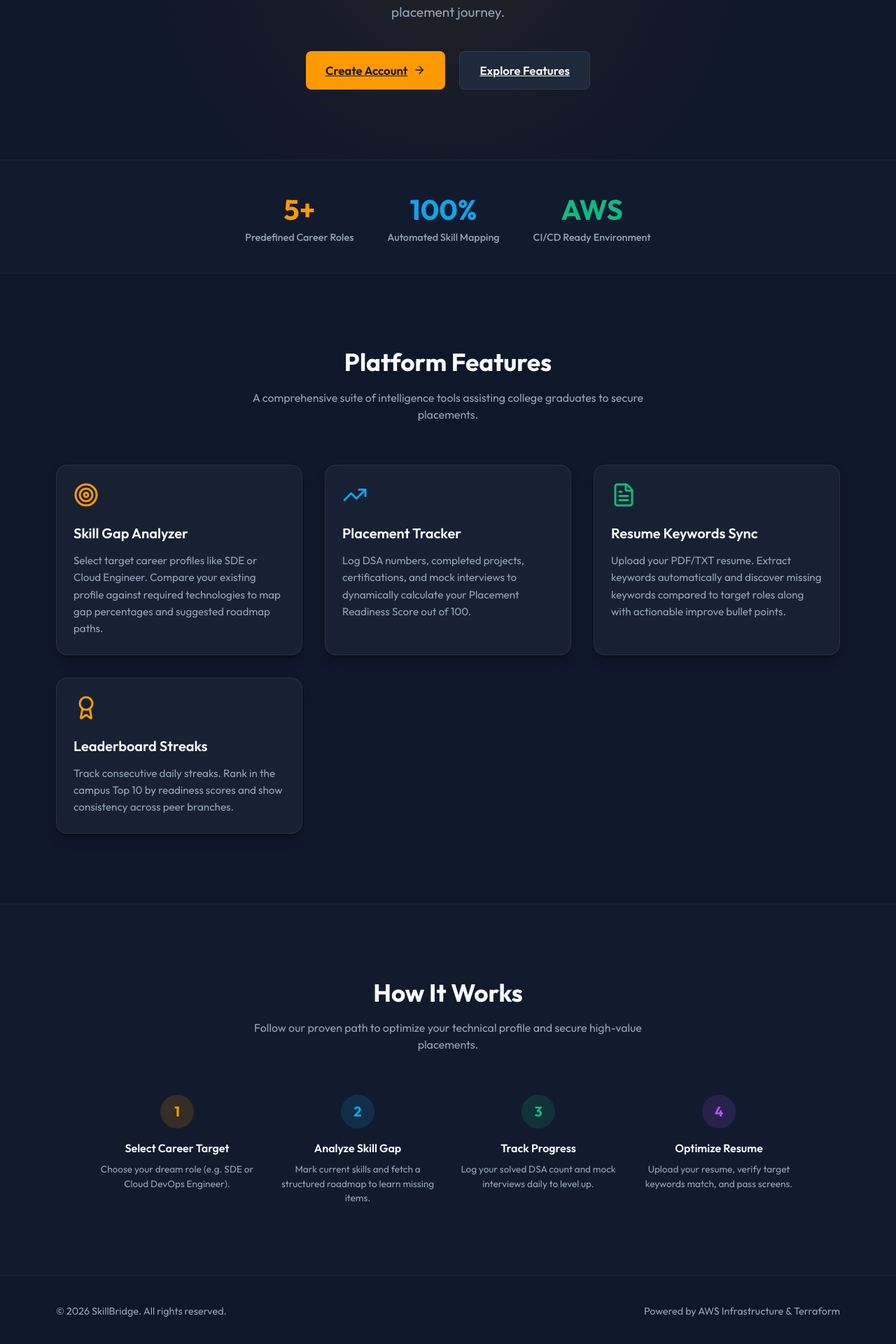
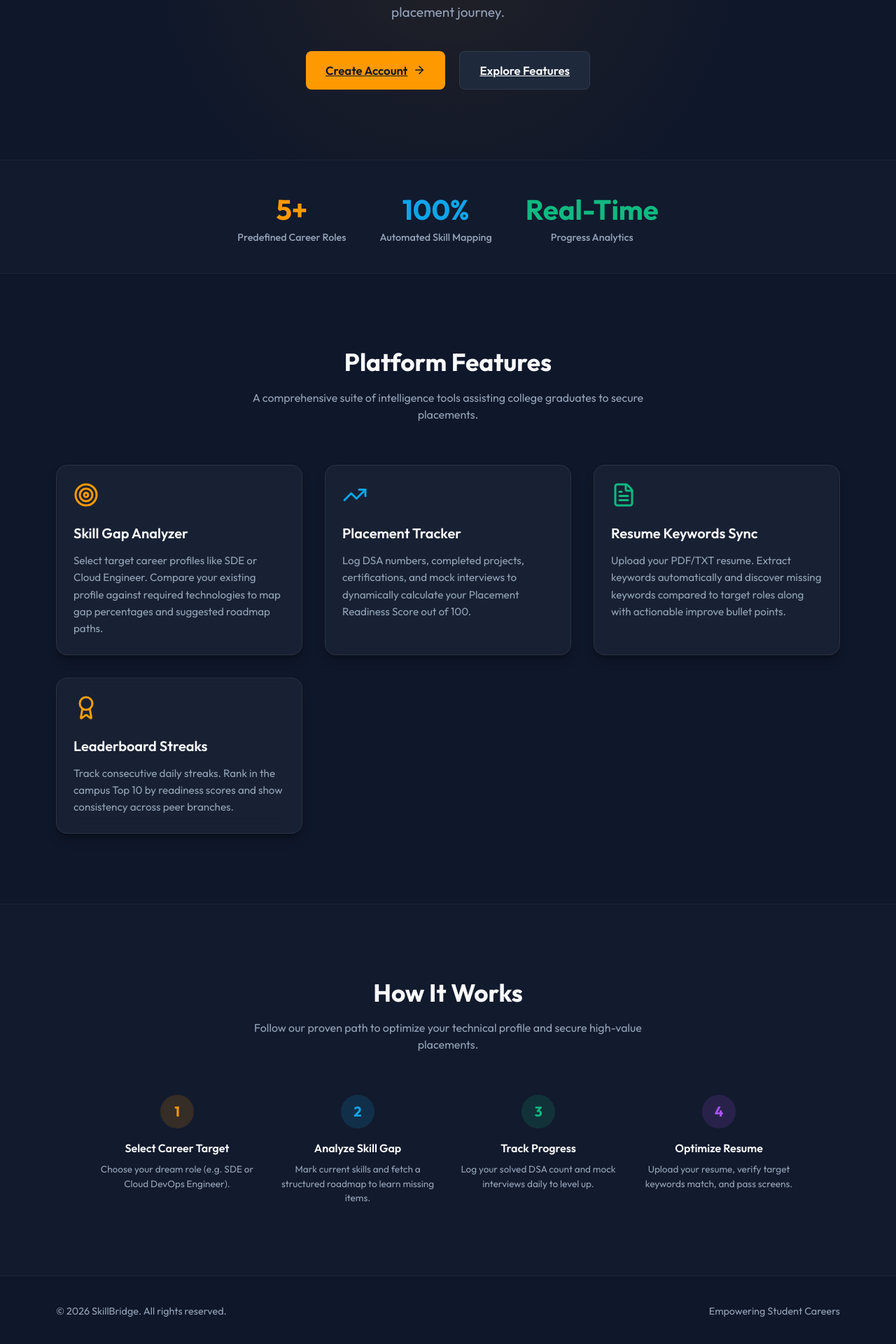
Before and after one commit to khjahnavipadmapriya23/Skill-Bridge, a React (Vite) app in the folder frontend/: page / in a window 1280 px wide. Shown: the part 478-2398 px from the top of the page at 70% size. Built offline with nearby package versions, Linux system fonts and the light colour scheme.

Commit message:
style: remove developer references from stats and footer on LandingPage

```diff
--- a/frontend/src/pages/LandingPage.jsx
+++ b/frontend/src/pages/LandingPage.jsx
@@ -64,8 +64,8 @@ export default function LandingPage() {
           <p style={{ color: '#94a3b8', fontSize: '0.9rem', fontWeight: '500' }}>Automated Skill Mapping</p>
         </div>
         <div style={{ textAlign: 'center' }}>
-          <h3 style={{ fontSize: '2.5rem', fontWeight: '800', color: '#10b981' }}>AWS</h3>
-          <p style={{ color: '#94a3b8', fontSize: '0.9rem', fontWeight: '500' }}>CI/CD Ready Environment</p>
+          <h3 style={{ fontSize: '2.5rem', fontWeight: '800', color: '#10b981' }}>Real-Time</h3>
+          <p style={{ color: '#94a3b8', fontSize: '0.9rem', fontWeight: '500' }}>Progress Analytics</p>
         </div>
       </section>
 
@@ -160,7 +160,7 @@ export default function LandingPage() {
       }}>
         <div>&copy; {new Date().getFullYear()} SkillBridge. All rights reserved.</div>
         <div style={{ display: 'flex', gap: '8px', alignItems: 'center' }}>
-          <span>Powered by AWS Infrastructure & Terraform</span>
+          <span>Empowering Student Careers</span>
         </div>
       </footer>
     </div>
```
